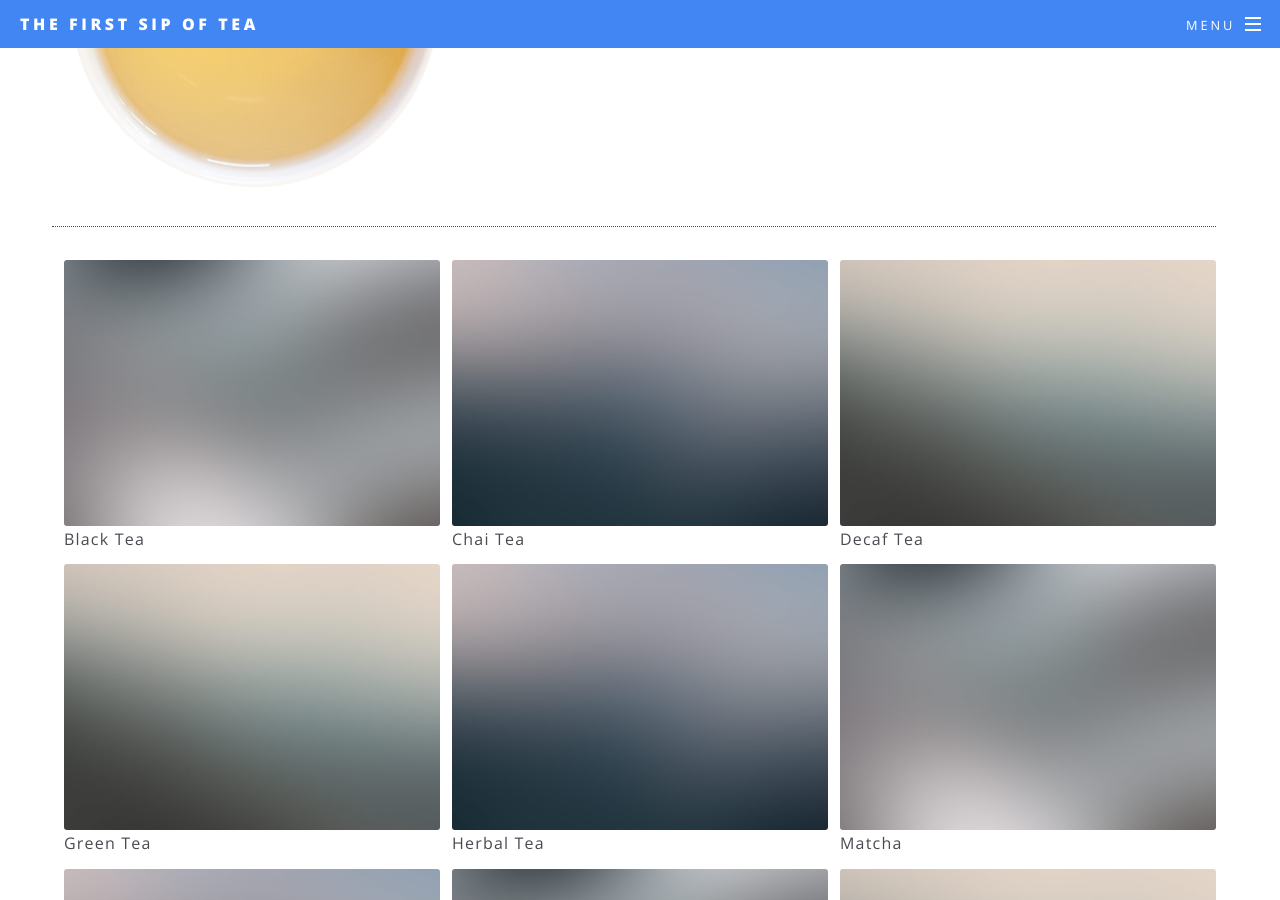
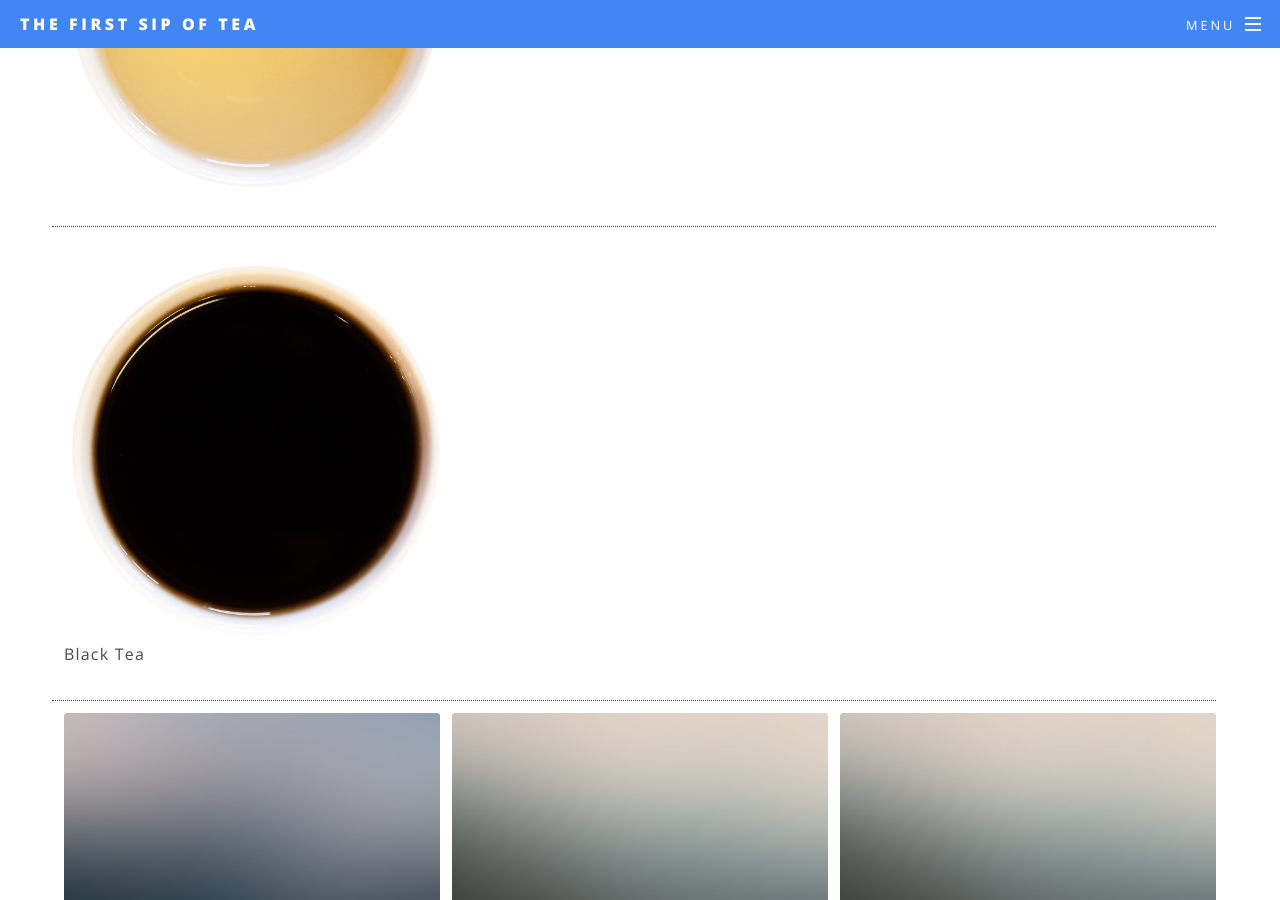
Before and after one commit to the-first-sip/the-first-sip.github.io, a Jekyll site: the page built from learn.html, in a window 1280 px wide and 900 px high, scrolled down 4930 px. Built offline with Jekyll 4.4.1, drawn with Linux system fonts in a browser that asks for light colours.

Commit message:
learn page 3 link test

```diff
--- a/learn.html
+++ b/learn.html
@@ -37,7 +37,7 @@
     <section>
             <div class="box alt">
 				<div class="row uniform 50%">
-					<div class="4u"><span class="image fit"><img src="images/pic01.jpg" alt="" />Black Tea</span></div>
+					<a href="#"><div class="4u"><span class="image fit"><img src="images/Black-Tea.jpg" alt="" />Black Tea</span></div></a>
 					<div class="4u"><span class="image fit"><img src="images/pic02.jpg" alt="" />Chai Tea</span></div>
 					<div class="4u"><span class="image fit"><img src="images/pic03.jpg" alt="" />Decaf Tea</span></div>
 					<div class="4u"><span class="image fit"><img src="images/pic03.jpg" alt="" />Green Tea</span></div>
```
Also changed, not shown: 1 other file.
